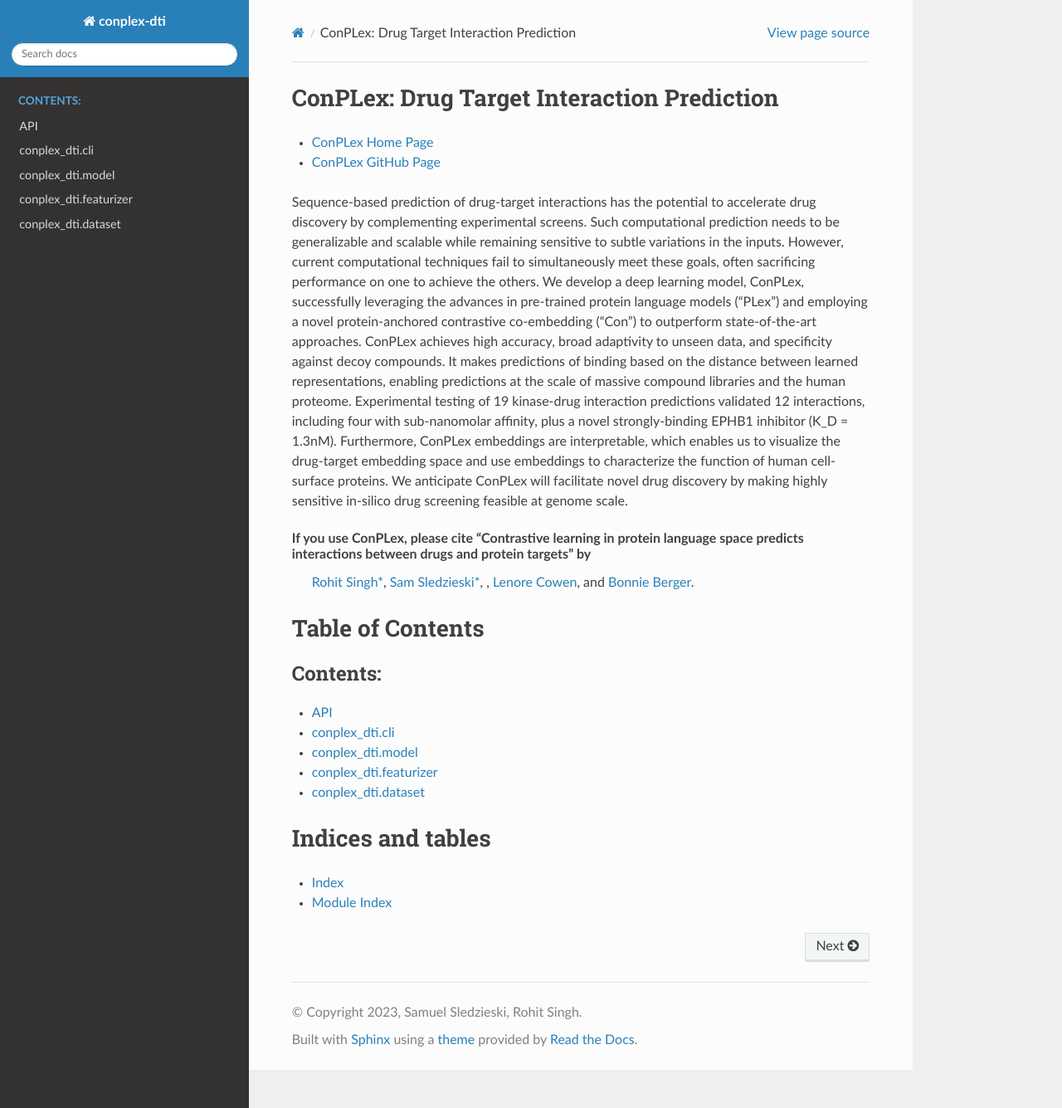
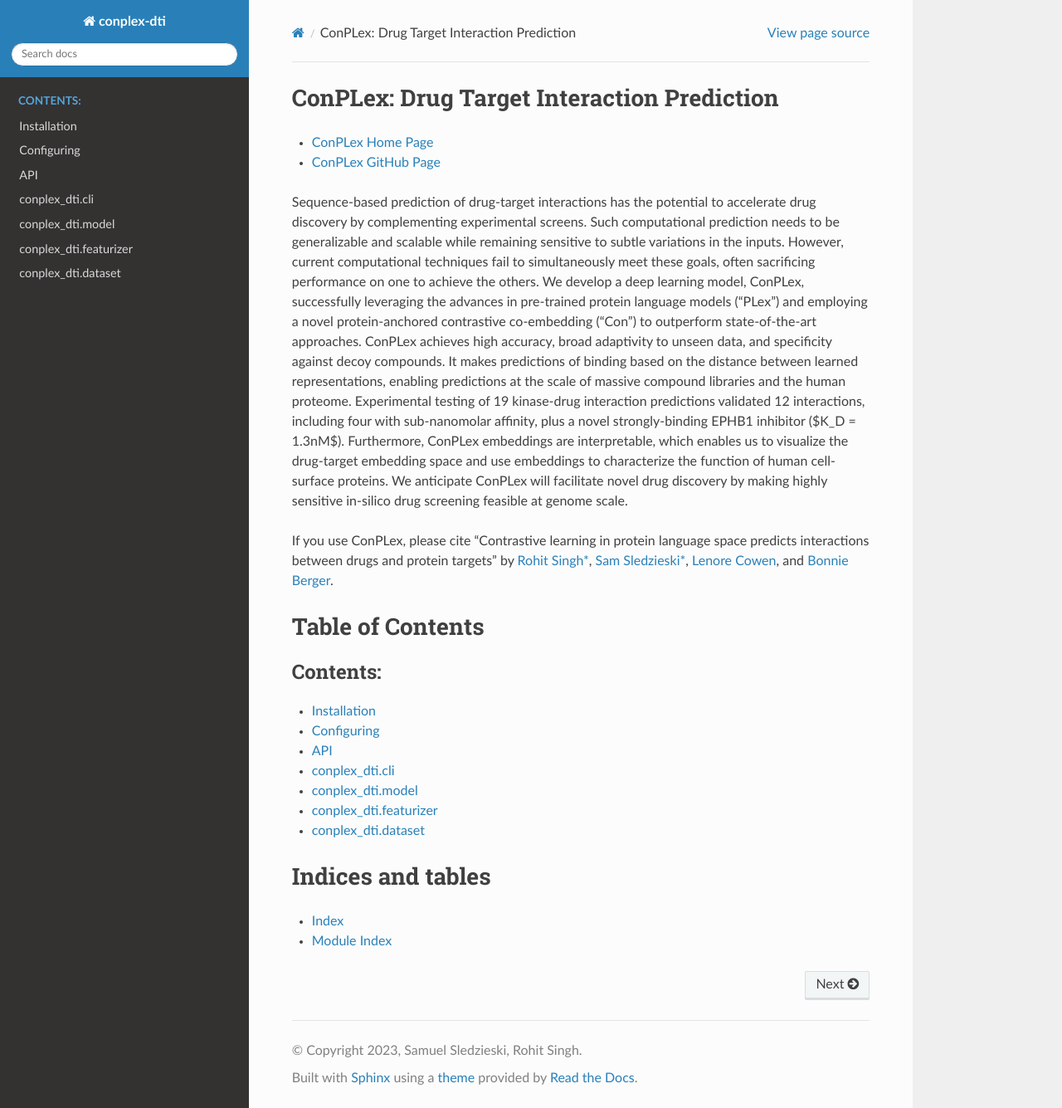
Before and after one commit to samsledje/ConPLex, a Sphinx documentation site: the page built from docs/index.rst, in a window 1280 px wide and 1335 px high. Shown: the whole window at 83% size. Built offline with Sphinx 7.4.7 and the Read the Docs theme 2.0.0, drawn with Linux system fonts in a browser that asks for light colours.

```diff
--- a/docs/index.rst
+++ b/docs/index.rst
@@ -15,12 +15,11 @@ We develop a deep learning model, ConPLex, successfully leveraging the advances
 protein-anchored contrastive co-embedding ("Con") to outperform state-of-the-art approaches. ConPLex achieves high accuracy, broad adaptivity to unseen data,
 and specificity against decoy compounds. It makes predictions of binding based on the distance between learned representations, enabling predictions at the scale
 of massive compound libraries and the human proteome. Experimental testing of 19 kinase-drug interaction predictions validated 12 interactions, including four
-with sub-nanomolar affinity, plus a novel strongly-binding EPHB1 inhibitor (K_D = 1.3nM). Furthermore, ConPLex embeddings are interpretable, which enables
+with sub-nanomolar affinity, plus a novel strongly-binding EPHB1 inhibitor ($K_D = 1.3nM$). Furthermore, ConPLex embeddings are interpretable, which enables
 us to visualize the drug-target embedding space and use embeddings to characterize the function of human cell-surface proteins. We anticipate ConPLex will
 facilitate novel drug discovery by making highly sensitive in-silico drug screening feasible at genome scale.
 
-If you use ConPLex, please cite "Contrastive learning in protein language space predicts interactions between drugs and protein targets" by
- `Rohit Singh*`_, `Sam Sledzieski*`_, , `Lenore Cowen`_, and `Bonnie Berger`_.
+If you use ConPLex, please cite "Contrastive learning in protein language space predicts interactions between drugs and protein targets" by `Rohit Singh*`_, `Sam Sledzieski*`_, `Lenore Cowen`_, and `Bonnie Berger`_.
 
 .. _ConPLex Home Page: http://conplex.csail.mit.edu
 .. _ConPLex GitHub Page: https://github.com/samsledje/ConPLex.git
@@ -32,9 +31,11 @@ If you use ConPLex, please cite "Contrastive learning in protein language space
 Table of Contents
 =================
 .. toctree::
-   :maxdepth: 2
+   :maxdepth: 1
    :caption: Contents:
 
+   installation
+   configuring
    api/index
 
 
```
Also changed, not shown: docs/configuring.rst (added, +53 -0 lines), docs/installation.rst (added, +22 -0 lines).
